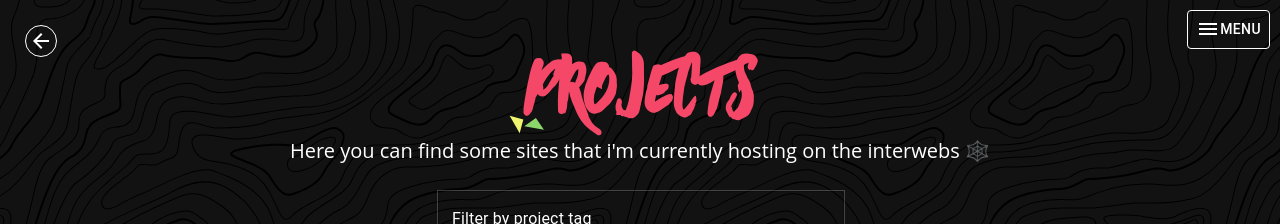
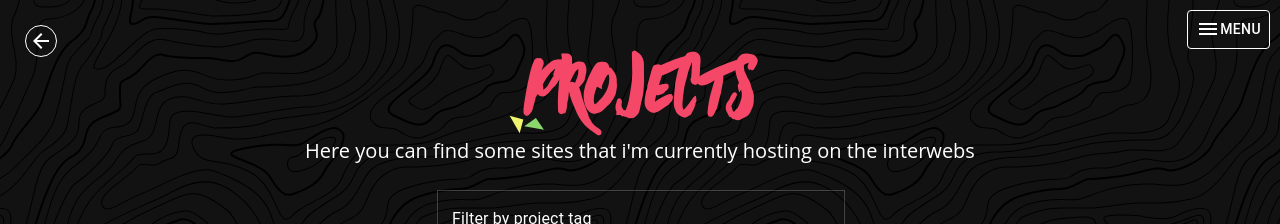
Before and after one commit to About7Sharks/Porfolio, a React (Create React App) app: page /projects in a window 1280 px wide. Shown: the top 224 px of the page. Built offline with nearby package versions, Linux system fonts and the light colour scheme.

Commit message:
remvoed 🕸️

```diff
--- a/src/components/projects/projects.js
+++ b/src/components/projects/projects.js
@@ -56,7 +56,7 @@ class Projects extends Component {
     return (
       <div id='projects' className='projects'>
           <h1>Projects</h1>
-          <p>Here you can find some sites that i'm currently hosting on the interwebs 🕸️</p>
+          <p>Here you can find some sites that i'm currently hosting on the interwebs</p>
 
       <Autocomplete
         id="searchBar"
```
